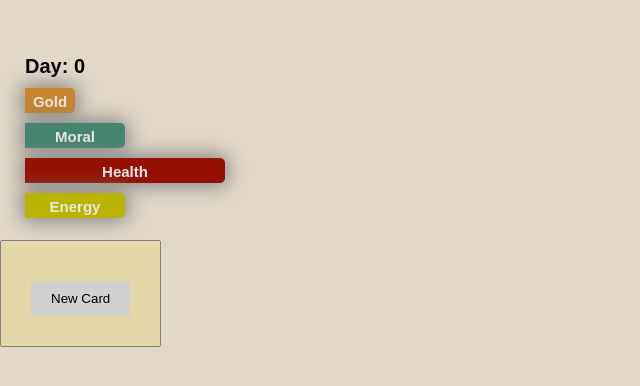
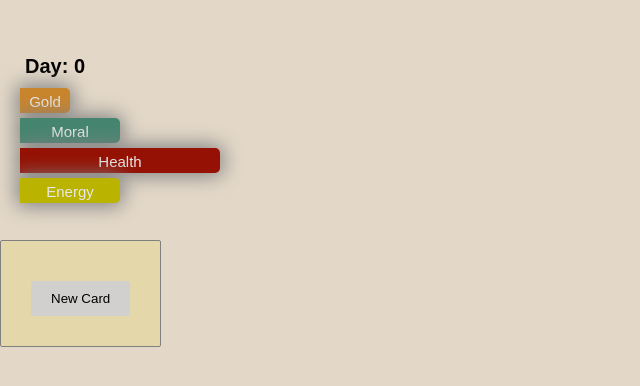
Before and after one commit to MariePetit/pirate-game, a React (Create React App) app in the folder client/: page / in a window 1280 px wide. Shown: the top 386 px of the page, without its empty margins (0-640 px from the left). Built offline with nearby package versions, Linux system fonts and the light colour scheme; no server answers.

Commit message:
stats display changes, bugs at the end of game

```diff
--- a/client/src/components/Card.js
+++ b/client/src/components/Card.js
@@ -12,7 +12,7 @@ const Card = ({
   tick,
   setTick,
 }) => {
-  const { state, setState, scurvy, initialState, showChanges, setShowChanges } =
+  const { state, setState, scurvy, initialState, setShowChanges } =
     useContext(StatsContext);
   const { name, description, leftChoice, rightChoice, secondAction } = card;
 
--- a/client/src/components/RandomCard.js
+++ b/client/src/components/RandomCard.js
@@ -2,6 +2,7 @@ import React, { useEffect, useState, useContext } from "react";
 import styled from "styled-components";
 
 import Card from "./Card";
+import StatDisplay from "./StatDisplay";
 import { StatsContext } from "./StatsContext";
 import { CardContext } from "./CardContext";
 
@@ -9,15 +10,8 @@ const RandomCard = () => {
   const [singleCard, setSingleCard] = useState({});
   const [tick, setTick] = useState(0);
 
-  const {
-    state,
-    hasLost,
-    reasonForLost,
-    setHasLost,
-    setScurvy,
-    showChanges,
-    setShowChanges,
-  } = useContext(StatsContext);
+  const { state, hasLost, reasonForLost, setHasLost, setScurvy, showChanges } =
+    useContext(StatsContext);
   const { eventCards, endCards } = useContext(CardContext);
 
   useEffect(() => {
@@ -50,88 +44,30 @@ const RandomCard = () => {
     <Wrapper>
       <StatsWrapper>
         <StatsItem>Day: {tick}</StatsItem>
-        <StatsItem>
-          {/* :{state.gold} */}
-          <StatsQuantityBar color="rgb(201, 133, 44)" length={state.gold}>
-            Gold
-          </StatsQuantityBar>
-          {showChanges === "left" ? (
-            <Amount
-              color={Math.sign(singleCard.leftChoice?.gold)}
-              size={singleCard.leftChoice?.gold?.toString().replace("-", "")}
+        {singleCard && (
+          <>
+            <StatDisplay
+              singleCard={singleCard}
+              type="Gold"
+              color="rgb(201, 133, 44)"
+            />{" "}
+            <StatDisplay
+              singleCard={singleCard}
+              type="Moral"
+              color="rgb(69, 133, 111)"
+            />{" "}
+            <StatDisplay
+              singleCard={singleCard}
+              type="Health"
+              color="rgb(148, 17, 3)"
+            />{" "}
+            <StatDisplay
+              singleCard={singleCard}
+              type="Energy"
+              color="rgb(186, 180, 0)"
             />
-          ) : (
-            showChanges === "right" && (
-              <Amount
-                color={Math.sign(singleCard.rightChoice?.gold)}
-                size={singleCard.rightChoice?.gold?.toString().replace("-", "")}
-              />
-            )
-          )}
-        </StatsItem>
-        <StatsItem>
-          {/* :{state.moral} */}
-          <StatsQuantityBar color="rgb(69, 133, 111)" length={state.moral}>
-            Moral
-          </StatsQuantityBar>
-          {showChanges === "left" ? (
-            <Amount
-              color={Math.sign(singleCard.leftChoice?.moral)}
-              size={singleCard.leftChoice?.moral?.toString().replace("-", "")}
-            />
-          ) : (
-            showChanges === "right" && (
-              <Amount
-                color={Math.sign(singleCard.rightChoice?.moral)}
-                size={singleCard.rightChoice?.moral
-                  ?.toString()
-                  .replace("-", "")}
-              />
-            )
-          )}
-        </StatsItem>
-        <StatsItem>
-          {/* :{state.health} */}
-          <StatsQuantityBar color="rgb(148, 17, 3)" length={state.health}>
-            Health
-          </StatsQuantityBar>
-          {showChanges === "left" ? (
-            <Amount
-              color={Math.sign(singleCard.leftChoice?.health)}
-              size={singleCard.leftChoice?.health?.toString().replace("-", "")}
-            />
-          ) : (
-            showChanges === "right" && (
-              <Amount
-                color={Math.sign(singleCard.rightChoice?.health)}
-                size={singleCard.rightChoice?.health
-                  ?.toString()
-                  .replace("-", "")}
-              />
-            )
-          )}
-        </StatsItem>
-        <StatsItem>
-          {/* :{state.energy} */}
-          <StatsQuantityBar color="rgb(186, 180, 0)" length={state.energy}>
-            Energy
-          </StatsQuantityBar>
-          {showChanges === "left" ? (
-            <Amount
-              color={Math.sign(singleCard.leftChoice?.energy)}
-              size={singleCard.leftChoice?.energy?.toString().replace("-", "")}
-            />
-          ) : (
-            showChanges === "right" && (
-              <Amount
-                color={Math.sign(singleCard.rightChoice?.energy)}
-                size={singleCard.rightChoice?.energy
-                  ?.toString()
-                  .replace("-", "")}
-              />
-            )
-          )}
-        </StatsItem>
+          </>
+        )}
       </StatsWrapper>
       <ContentWrapper>
         <NewCardButton onClick={getRandomCard}>New Card</NewCardButton>
@@ -160,34 +96,6 @@ const RandomCard = () => {
   );
 };
 
-const Amount = styled.div`
-  width: ${({ size }) => `${size}px`};
-  height: ${({ size }) => `${size}px`};
-  border-radius: 50px;
-  margin-left: 5px;
-  background: ${({ color }) =>
-    color !== NaN && color === 1 ? "green" : "red"};
-`;
-
-const StatsQuantityBar = styled.div`
-  text-align: center;
-  padding-top: 5px;
-  color: rgb(232, 232, 232);
-  font-size: 15px;
-  overflow: hidden;
-  height: 25px;
-  border-bottom-right-radius: 5px;
-  border-top-right-radius: 5px;
-  background: ${({ color }) => {
-    return color;
-  }};
-  box-shadow: 0 0 20px 3px gray;
-  transition: 0.3s ease-in-out;
-  width: ${({ length }) => {
-    return Math.sign(length) === 1 ? `${length}px` : "0px";
-  }};
-`;
-
 const Wrapper = styled.div`
   position: relative;
   background: rgb(227, 216, 200);
@@ -199,7 +107,6 @@ const StatsWrapper = styled.div`
   position: absolute;
   left: 20px;
   top: 50px;
-  display: flex;
   flex-direction: column;
 `;
 
--- /dev/null
+++ b/client/src/components/StatDisplay.js
@@ -0,0 +1,67 @@
+import React, { useContext } from "react";
+import styled from "styled-components";
+
+import { StatsContext } from "./StatsContext";
+
+const StatDisplay = ({
+  singleCard: { leftChoice, rightChoice },
+  type,
+  color,
+}) => {
+  const { state, showChanges } = useContext(StatsContext);
+  return (
+    <Wrapper>
+      <Stat color={color} length={state[type?.toLowerCase()]}>
+        {type}
+      </Stat>
+      {showChanges === "left" ? (
+        <HoverChange
+          color={Math.sign(leftChoice[type?.toLowerCase()])}
+          size={leftChoice[type?.toLowerCase()]?.toString().replace("-", "")}
+        />
+      ) : (
+        showChanges === "right" && (
+          <HoverChange
+            color={Math.sign(rightChoice[type?.toLowerCase()])}
+            size={rightChoice[type?.toLowerCase()]?.toString().replace("-", "")}
+          />
+        )
+      )}
+    </Wrapper>
+  );
+};
+
+const Wrapper = styled.div`
+  display: flex;
+`;
+
+const Stat = styled.div`
+  margin-top: 5px;
+  text-align: center;
+  padding-top: 5px;
+  color: rgb(232, 232, 232);
+  font-size: 15px;
+  overflow: hidden;
+  height: 25px;
+  border-bottom-right-radius: 5px;
+  border-top-right-radius: 5px;
+  background: ${({ color }) => {
+    return color;
+  }};
+  box-shadow: 0 0 20px 3px gray;
+  transition: 0.3s ease-in-out;
+  width: ${({ length }) => {
+    return Math.sign(length) === 1 ? `${length}px` : "0px";
+  }};
+`;
+
+const HoverChange = styled.div`
+  width: ${({ size }) => `${size}px`};
+  height: ${({ size }) => `${size}px`};
+  border-radius: 50px;
+  margin-left: 5px;
+  background: ${({ color }) =>
+    !isNaN(color) && color === 1 ? "green" : "red"};
+`;
+
+export default StatDisplay;
```
